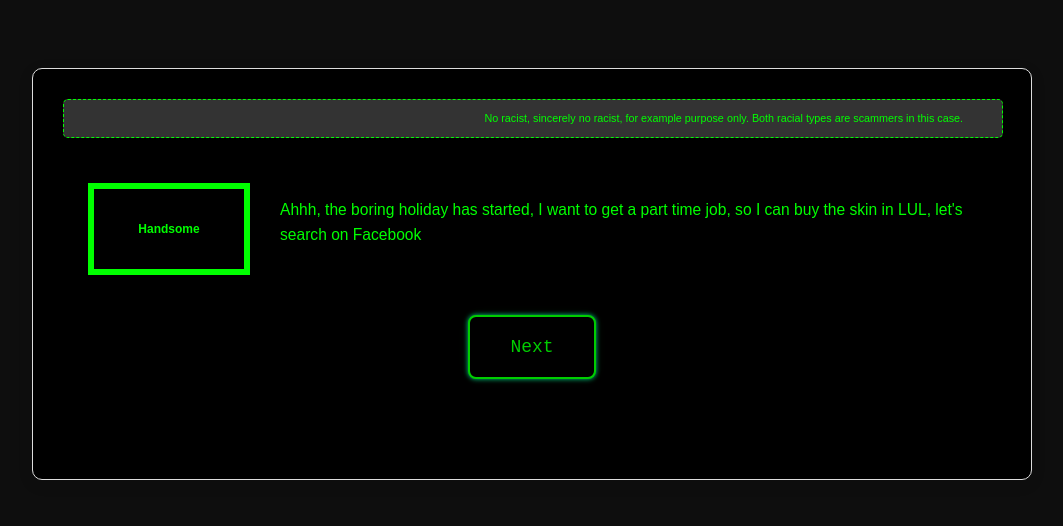
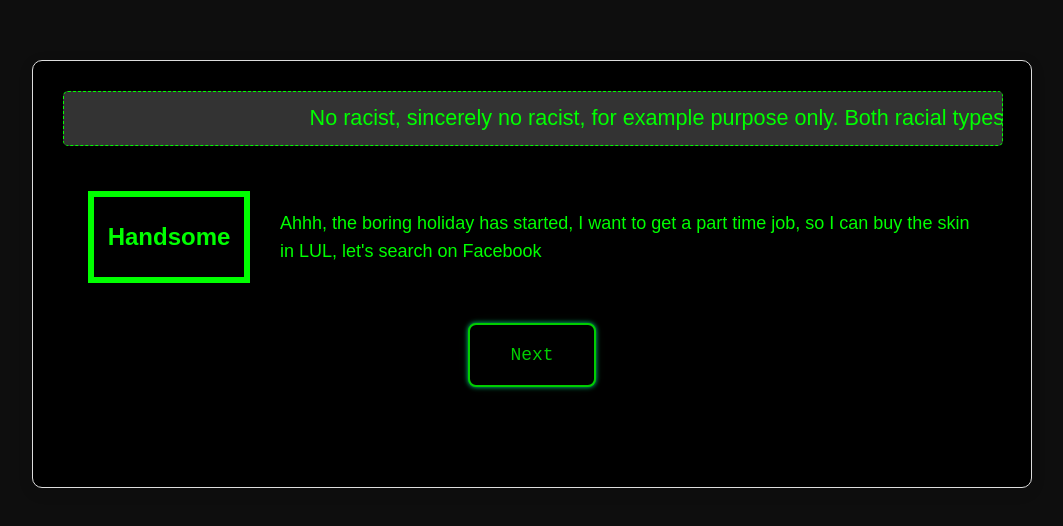
Before and after one commit to jxinn93/CyberSifu, a React (Vite) app in the folder cybersifu-frontend/: page /scenario3 in a window 1280 px wide. Shown: the part 126-652 px from the top of the page, without its empty margins (108-1171 px from the left). Built offline with nearby package versions, Linux system fonts and the light colour scheme.

Commit message:
Update Scenario3Page.css

```diff
--- a/cybersifu-frontend/src/Pages/Scenario3Page.css
+++ b/cybersifu-frontend/src/Pages/Scenario3Page.css
@@ -19,6 +19,7 @@
     display: inline-block; /* Necessary for transform animation */
     padding-left: 100%; /* Starts the text off-screen to the right */
     animation: scrollDisclaimer 15s linear infinite; /* Adjust duration for speed */
+    font-size: 2.0em
 }
 
 .disclaimer-text p {
@@ -73,12 +74,12 @@
     background-color: black; /* Background is black */
     color: #0f0; /* Text "Handsome" is bright green */
     font-weight: bold;
-    font-size: 1.0em; /* Larger font */
+    font-size: 2.0em; /* Larger font */
     flex-shrink: 0;
 }
 
 .handsome-dialogue {
-    font-size: 1.3em; /* Larger font */
+    font-size: 1.5em; /* Larger font */
     color: #0f0; /* Dialogue text is bright green */
     margin-bottom: 0;
     text-align: left;
@@ -184,6 +185,7 @@
     margin-top: 50px; /* Increased */
     padding: 35px; /* Increased */
     border-top: 1px solid #eee; /* Light grey border */
+    font-size: 1.2em;
 }
 
 .choices h3 {
```
